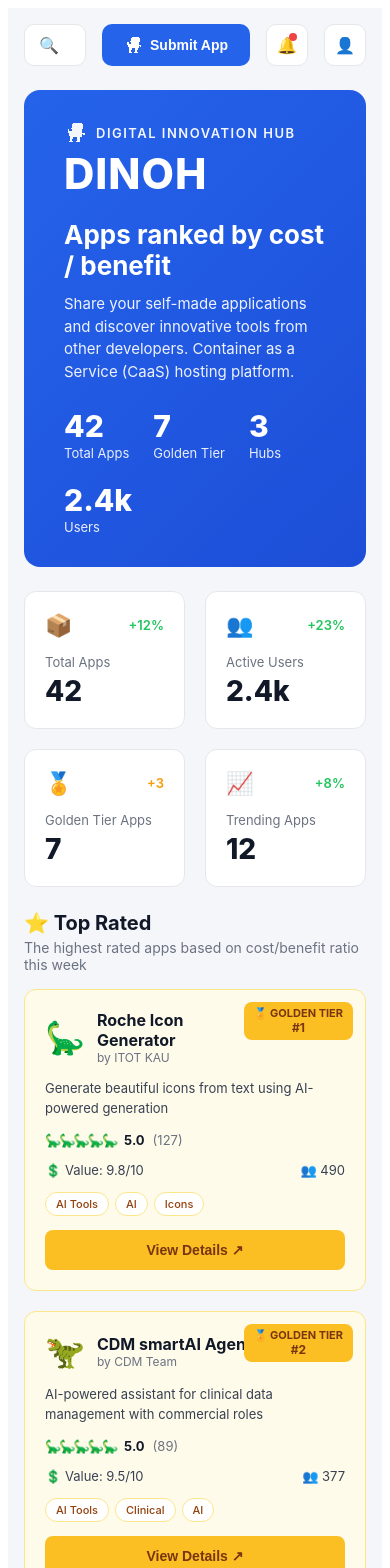
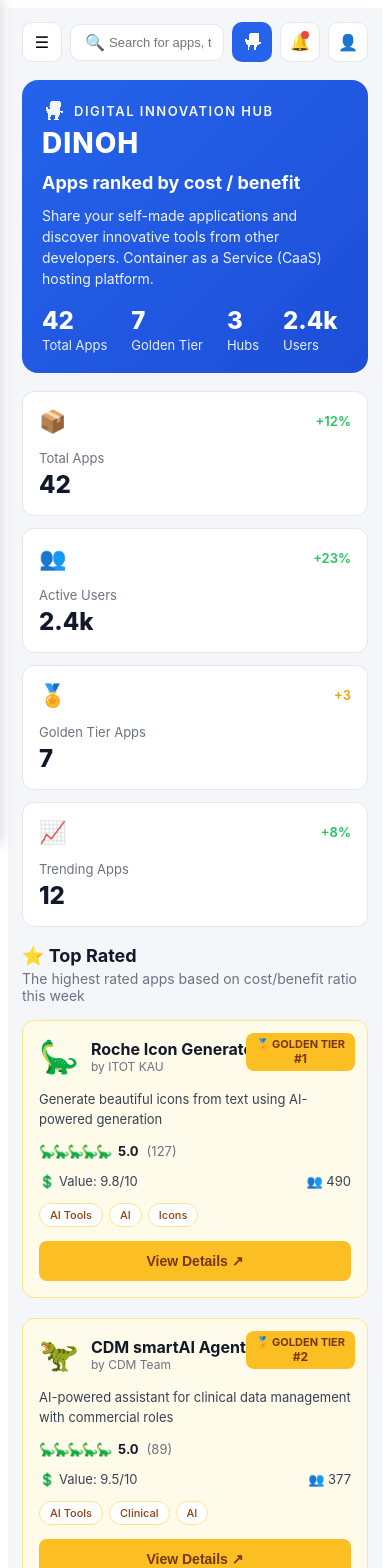
Before and after one commit to mspichiger/Dinoh-app, an Angular app in the folder Dinoh/: page / in a window 390 px wide. Shown: the top 1568 px of the page. Built offline with nearby package versions, Linux system fonts and the light colour scheme.

Commit message:
fead: anpassbare seite

```diff
--- a/Dinoh/src/app/app.css
+++ b/Dinoh/src/app/app.css
@@ -295,14 +295,76 @@
 }
 .view-btn:hover { background: #f59e0b; }
 
+/* Mobile menu button & backdrop (hidden on desktop) */
+.menu-btn { display: none; }
+.sidebar-backdrop {
+  display: none;
+  position: fixed;
+  inset: 0;
+  background: rgba(0, 0, 0, 0.4);
+  border: none;
+  padding: 0;
+  cursor: pointer;
+  z-index: 40;
+}
+
 @media (max-width: 1100px) {
   .stats-grid { grid-template-columns: repeat(2, 1fr); }
   .cards { grid-template-columns: 1fr; }
   .hero-illustration { display: none; }
 }
+
+@media (max-width: 860px) {
+  .hero { padding: 24px; flex-direction: column; align-items: flex-start; }
+  .hero-brand { font-size: 34px; margin-bottom: 12px; }
+  .hero-title { font-size: 22px; }
+  .hero-desc { font-size: 14px; margin-bottom: 20px; }
+  .hero-stats { gap: 24px; flex-wrap: wrap; }
+  .hero-stat-value { font-size: 24px; }
+}
+
 @media (max-width: 720px) {
   .layout { grid-template-columns: 1fr; }
-  .sidebar { display: none; }
-  .main { padding: 16px; }
-  .hero-stats { gap: 24px; flex-wrap: wrap; }
+  .main { padding: 14px; gap: 18px; }
+
+  /* Off-canvas sidebar */
+  .sidebar {
+    position: fixed;
+    top: 0;
+    left: 0;
+    bottom: 0;
+    width: 260px;
+    max-width: 80vw;
+    transform: translateX(-100%);
+    transition: transform 0.25s ease;
+    z-index: 50;
+    box-shadow: 2px 0 12px rgba(0, 0, 0, 0.15);
+  }
+  .sidebar.open { transform: translateX(0); }
+  .sidebar-backdrop.open { display: block; }
+
+  .menu-btn { display: inline-flex; align-items: center; justify-content: center; }
+
+  /* Topbar: hide secondary buttons, keep search + menu */
+  .topbar { gap: 8px; flex-wrap: wrap; }
+  .submit-btn { padding: 10px 14px; font-size: 13px; }
+  .icon-btn { width: 40px; height: 40px; }
+  .search input { padding: 10px 12px 10px 38px; font-size: 13px; }
+
+  .stats-grid { grid-template-columns: 1fr; gap: 12px; }
+  .stat-card { padding: 16px; }
+  .stat-value { font-size: 24px; }
+
+  .app-card { padding: 16px; }
+  .app-head { padding-right: 80px; }
+  .section-head h3 { font-size: 18px; }
 }
+
+@media (max-width: 480px) {
+  .submit-btn { padding: 10px; }
+  .submit-btn { font-size: 0; gap: 0; } /* show only icon */
+  .submit-btn .btn-dino { width: 20px; height: 20px; }
+  .hero { padding: 20px; }
+  .hero-brand { font-size: 28px; }
+  .hero-title { font-size: 18px; }
+}
--- a/Dinoh/src/app/app.html
+++ b/Dinoh/src/app/app.html
@@ -1,5 +1,6 @@
 <div class="layout">
-    <aside class="sidebar">
+    <button class="sidebar-backdrop" [class.open]="sidebarOpen()" (click)="closeSidebar()" aria-label="Close menu"></button>
+    <aside class="sidebar" [class.open]="sidebarOpen()">
         <div class="brand">
             <img class="brand-logo" src="dino.svg" alt="DINOH logo" />
             <div class="brand-text">
@@ -29,6 +30,7 @@
 
     <main class="main">
         <header class="topbar">
+            <button class="icon-btn menu-btn" (click)="toggleSidebar()" aria-label="Open menu">☰</button>
             <div class="search">
                 <span class="search-icon">🔍</span>
                 <input type="text" placeholder="Search for apps, tools or categories..." />
--- a/Dinoh/src/app/app.ts
+++ b/Dinoh/src/app/app.ts
@@ -30,6 +30,15 @@ interface StatCard {
 })
 export class App {
     protected readonly title = signal('Dinoh');
+    protected readonly sidebarOpen = signal(false);
+
+    protected toggleSidebar() {
+        this.sidebarOpen.update(v => !v);
+    }
+
+    protected closeSidebar() {
+        this.sidebarOpen.set(false);
+    }
 
     protected readonly navItems = [
         { label: 'Home', icon: '🏠', badge: null as number | null, active: true },
```
